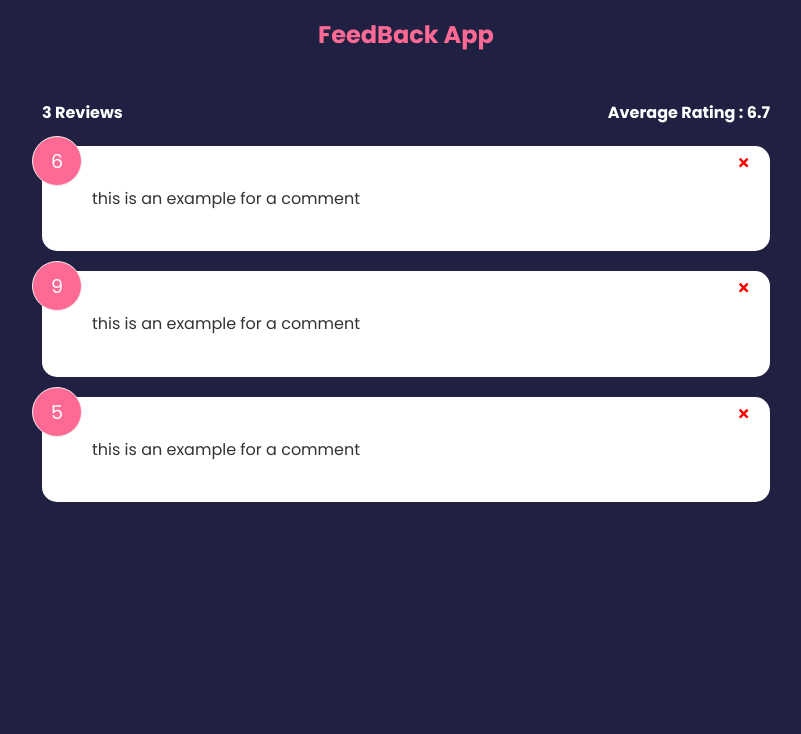
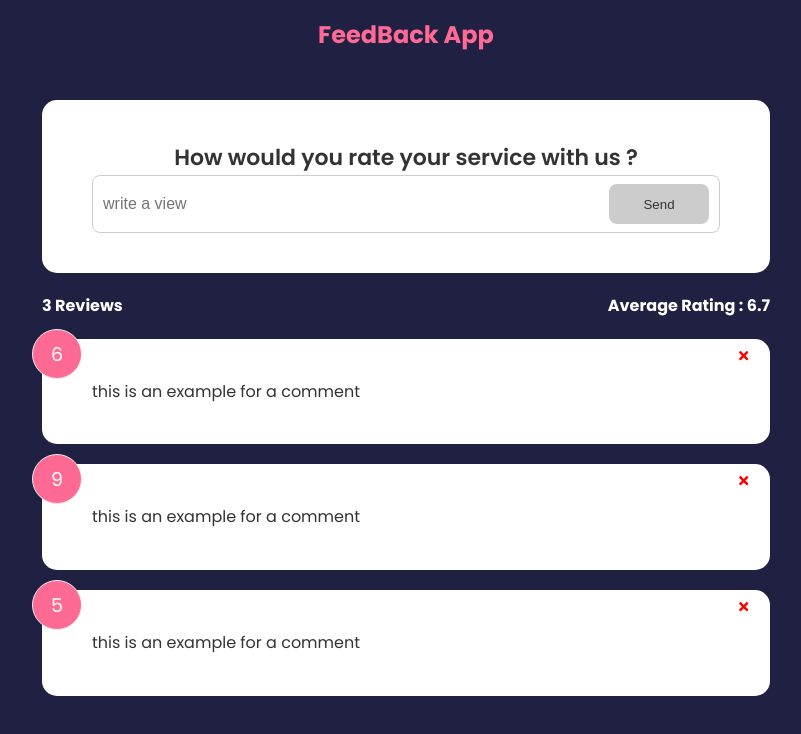
Before and after one commit to Mohammad-jf/FeedbackApp, a React (Create React App) app: page / in a window 1280 px wide. Shown: the top 734 px of the page, without its empty margins (234-1035 px from the left). Built offline with nearby package versions, Linux system fonts and the light colour scheme.

Commit message:
feedback from ,button component and validation

```diff
--- a/src/App.js
+++ b/src/App.js
@@ -2,6 +2,7 @@
 import Header from "./components/Header";
 import FeedBackList from './components/FeedBackList';
 import FeedBackStats from './components/FeedBackStats';
+import FeedBackForm from './components/FeedBackForm';
 //hooks
 import { useState } from "react";
 //data
@@ -27,12 +28,11 @@ function App() {
       <Header/>
         <div className="container">
 
+          <FeedBackForm/>
           <FeedBackStats feedBacks={feedBacks}/>
+          <FeedBackList  feedBacks={feedBacks}  deleteHandler={deleteHandler}/>
 
-            <FeedBackList
-                feedBacks={feedBacks}
-                deleteHandler={deleteHandler}/>
-        </div>
+          </div>
     </>
   )
 }
--- /dev/null
+++ b/src/components/FeedBackForm.jsx
@@ -0,0 +1,51 @@
+import React from 'react'
+import Card from './../shared/Card';
+import { useState } from 'react';
+import Button from './../shared/Button';
+
+
+
+
+
+
+const FeedBackForm = () => {
+    //state
+    const [text,setText] = useState('');
+    const [btnDisabled,setBtnDisabled] = useState(true);
+    const [message,setMessage] = useState('');
+
+
+    const handleTextChange = (e)=>{
+        setText(e.target.value);
+
+        if(text===''){
+            setBtnDisabled(true);
+            setMessage(null);
+        }else if(text !== '' && text.trim().length <= 10){
+            setMessage('text must be at least 10 character')
+            setBtnDisabled(true);
+        } else {
+            setMessage(null);
+            setBtnDisabled(false);
+        }
+    }
+
+  return (
+    <Card>
+        <form>
+            <h2>How would you rate your service with us ?</h2>
+
+            {/* reting select component */}
+
+            <div className="input-group" >
+                <input onChange={handleTextChange} value={text} type="text" placeholder='write a view'/>
+                <Button type='submit' isDisabled={btnDisabled}>Send</Button>
+            </div>
+            {message && <div className='message'>{message}</div>}
+        </form>
+
+    </Card>
+  )
+}
+
+export default FeedBackForm
--- /dev/null
+++ b/src/shared/Button.jsx
@@ -0,0 +1,23 @@
+import React from 'react'
+
+
+
+
+const Button = ({children,version,type,isDisabled}) => {
+  return (
+    <button type={type} disabled={isDisabled} className={`btn btn-${version}`}>
+        {children}
+    </button>
+  )
+}
+
+
+
+Button.defaultProps = {
+    version:'primary',
+    type:'button',
+    isDisabled:false
+}
+
+
+export default Button
--- a/src/shared/Card.jsx
+++ b/src/shared/Card.jsx
@@ -1,6 +1,5 @@
+import React from 'react'
 
-
-import React from 'react'
 
 const Card = ({children,reverse}) => {
 
```
